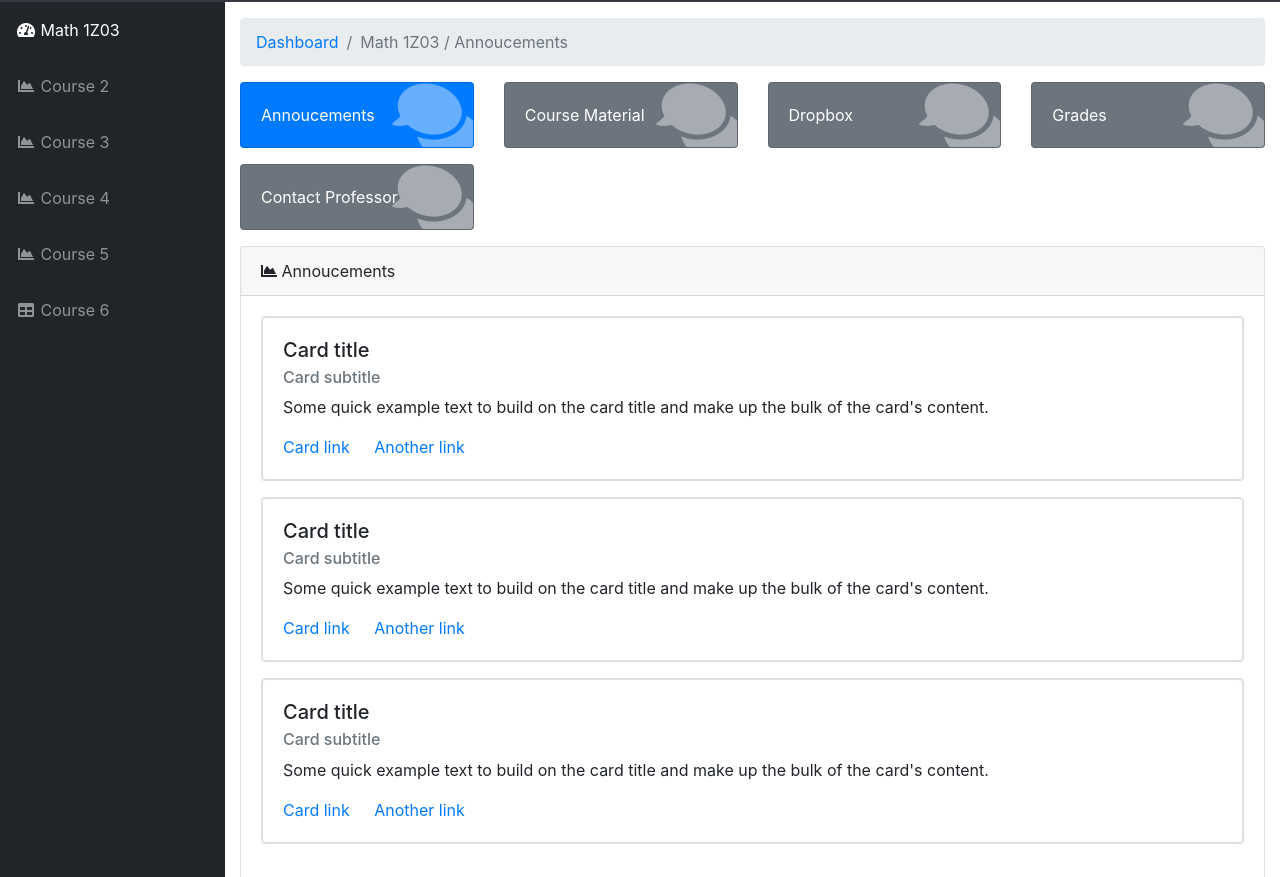
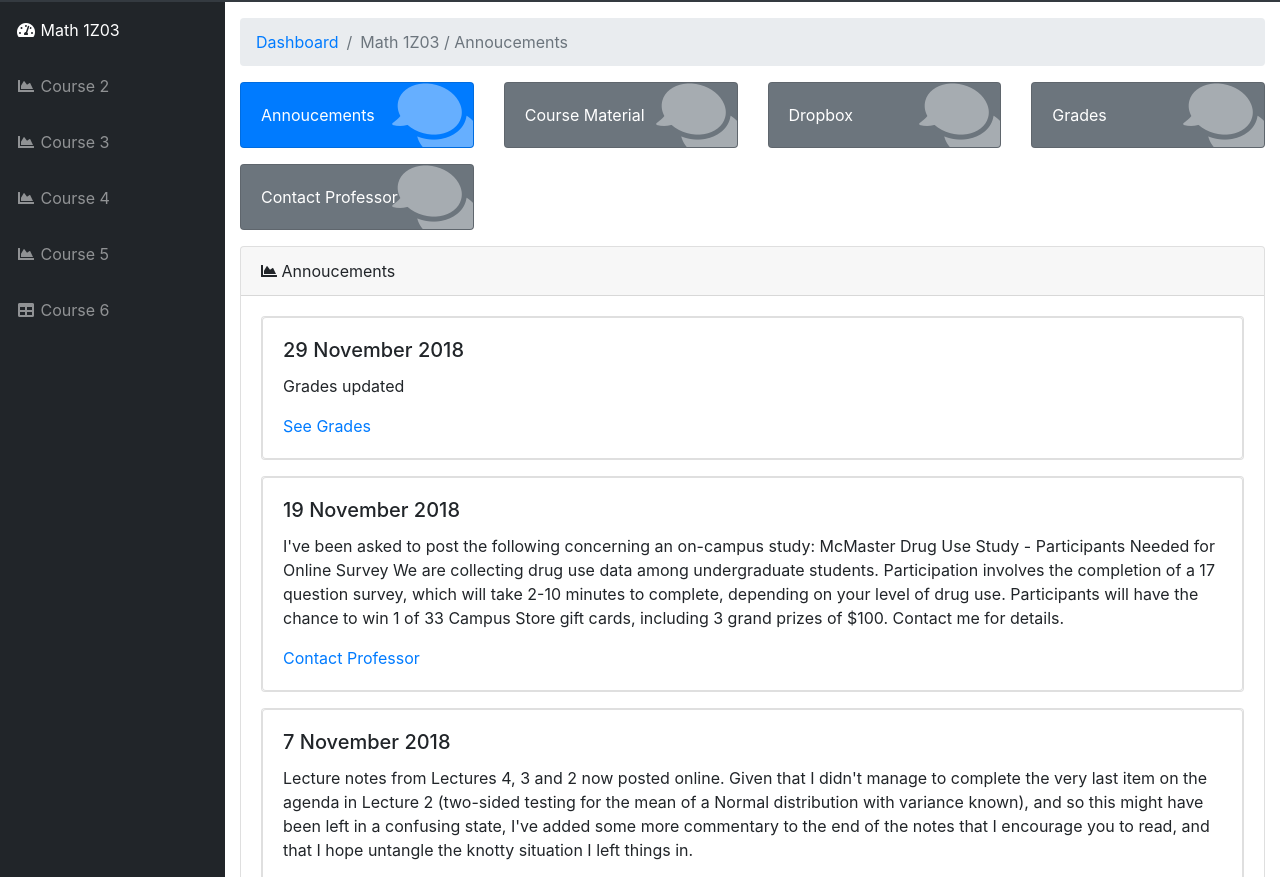
Before and after one commit to Vrushesh/UniFlow, a website with bundled scripts: page math1z03annoucements.html in a window 1280 px wide. Shown: the part 54-931 px from the top of the page. Built offline with nearby package versions, Linux system fonts and the light colour scheme.

Commit message:
course material and accouncements page data done

```diff
--- a/math1z03annoucements.html
+++ b/math1z03annoucements.html
@@ -250,45 +250,54 @@
               Annoucements</div>
 
                           <div class="card-body">
+
+
+                              <div class="card mb-3">
+                <div class="card">
+                  <div class="card-body">
+                    <h5 class="card-title">29 November 2018</h5>
+                    <p class="card-text">
+                      Grades updated
+                    </p>
+                    <a href="math1z03grades.html" class="card-link">See Grades</a>
+                  </div>
+                </div>
+              </div>
+
+
               <div class="card mb-3">
                 <div class="card">
                   <div class="card-body">
-                    <h5 class="card-title">Card title</h5>
-                    <h6 class="card-subtitle mb-2 text-muted">Card subtitle</h6>
+                    <h5 class="card-title">19 November 2018</h5>
                     <p class="card-text">
-                      Some quick example text to build on the card title and
-                      make up the bulk of the card's content.
+                      I've been asked to post the following concerning an on-campus study:
+McMaster Drug Use Study - Participants Needed for Online Survey
+We are collecting drug use data among undergraduate students. Participation involves the completion of a 17 question survey, which will take 2-10 minutes to complete, depending on your level of drug use. Participants will have the chance to win 1 of 33 Campus Store gift cards, including 3 grand prizes of $100. Contact me for details.
                     </p>
-                    <a href="#" class="card-link">Card link</a>
-                    <a href="#" class="card-link">Another link</a>
+                    <a href="math1z03contactprof.html" class="card-link">Contact Professor</a>
                   </div>
                 </div>
               </div>
               <div class="card mb-3">
                 <div class="card">
                   <div class="card-body">
-                    <h5 class="card-title">Card title</h5>
-                    <h6 class="card-subtitle mb-2 text-muted">Card subtitle</h6>
+                    <h5 class="card-title">7 November 2018</h5>
                     <p class="card-text">
-                      Some quick example text to build on the card title and
-                      make up the bulk of the card's content.
+                      Lecture notes from Lectures 4, 3 and 2 now posted online. Given that I didn't manage to complete the very last item on the agenda in Lecture 2 (two-sided testing for the mean of a Normal distribution with variance known), and so this might have been left in a confusing state, I've added some more commentary to the end of the notes that I encourage you to read, and that I hope untangle the knotty situation I left things in.
                     </p>
-                    <a href="#" class="card-link">Card link</a>
-                    <a href="#" class="card-link">Another link</a>
+                    <a href="math1z03coursematerial.html" class="card-link">Go to Course Material</a>
                   </div>
                 </div>
               </div>
+
               <div class="card mb-3">
                 <div class="card">
                   <div class="card-body">
-                    <h5 class="card-title">Card title</h5>
-                    <h6 class="card-subtitle mb-2 text-muted">Card subtitle</h6>
+                    <h5 class="card-title">7 September 2018</h5>
                     <p class="card-text">
-                      Some quick example text to build on the card title and
-                      make up the bulk of the card's content.
+                      Lecture notes from Week 1 (Lectures 1-3) are now posted
                     </p>
-                    <a href="#" class="card-link">Card link</a>
-                    <a href="#" class="card-link">Another link</a>
+                    <a href="math1z03coursematerial.html" class="card-link">Go to Course Material</a>
                   </div>
                 </div>
               </div>
```
Also changed, not shown: math1z03coursematerial.html (+22 -3 lines), 4 other files.
